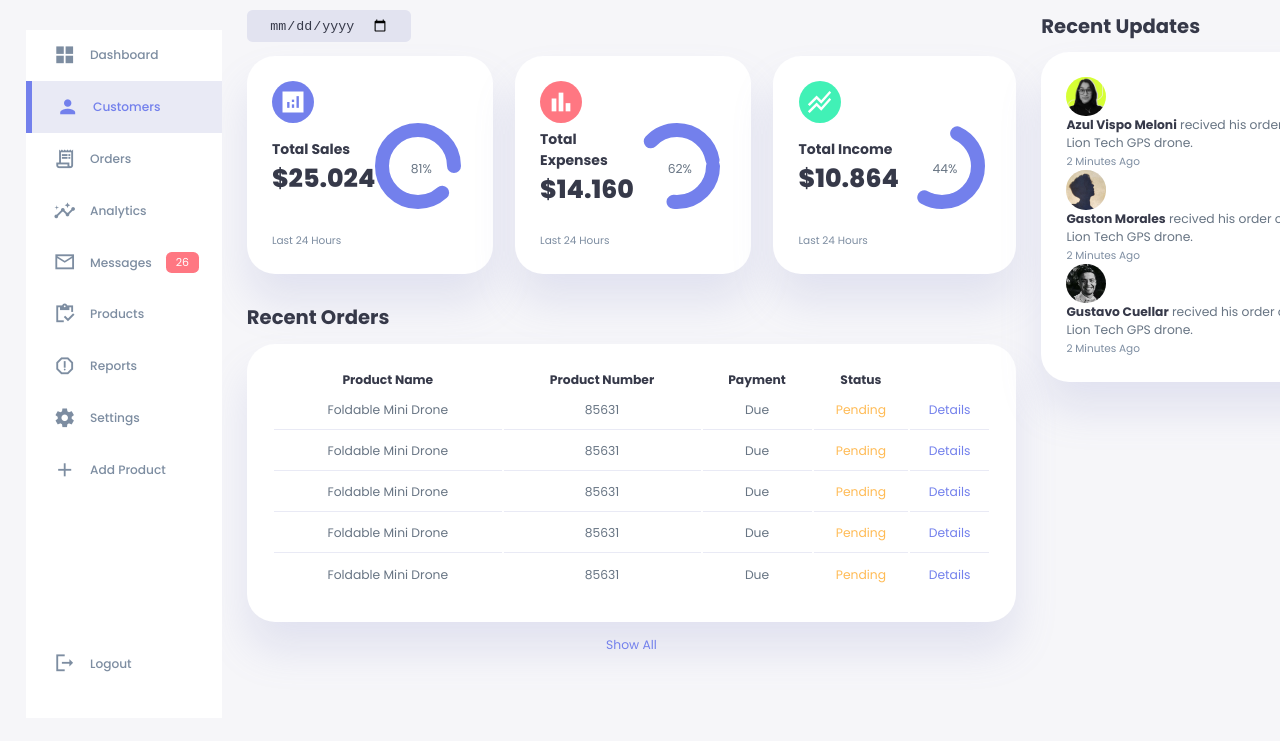
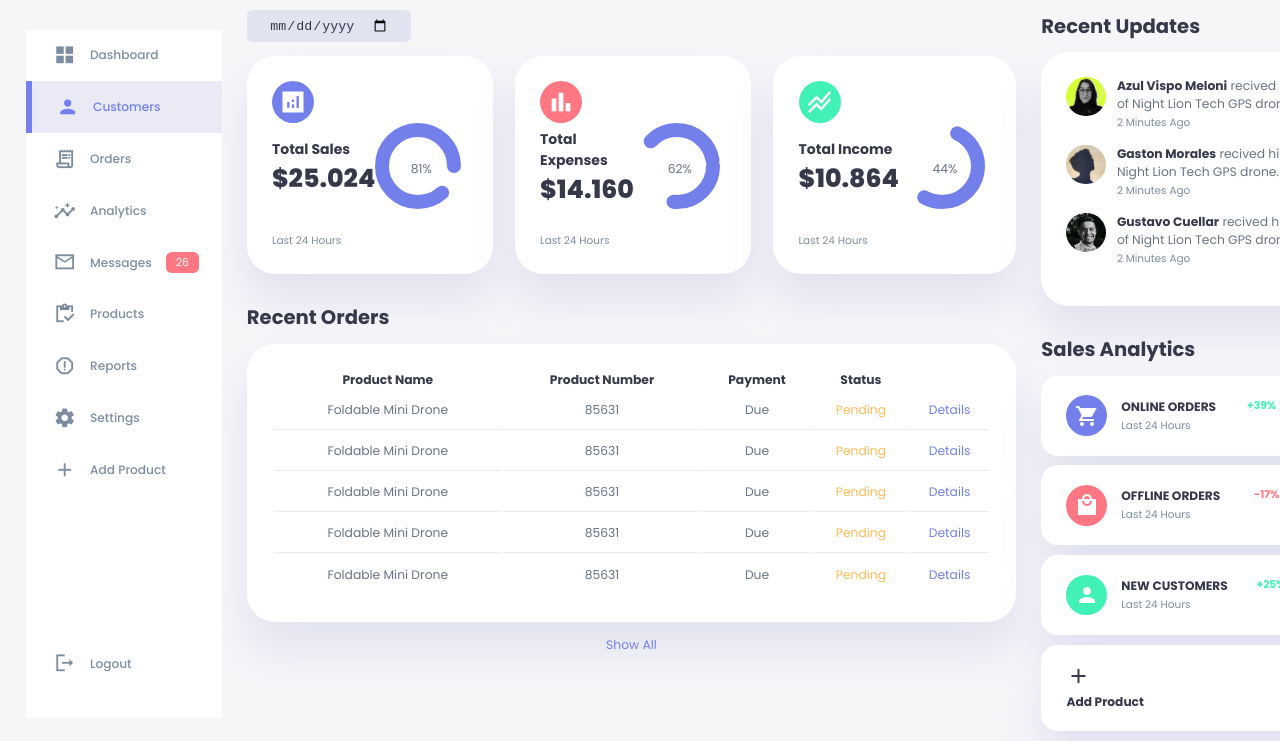
Before and after one commit to adrianlopzv/admin-dashboard, a plain HTML site: page index.html in a window 1280 px wide. Shown: the part 62-803 px from the top of the page. Drawn offline with Linux system fonts and the light colour scheme.

Commit message:
Cambios en section Right y estilos agregados

```diff
--- a/index.html
+++ b/index.html
@@ -239,6 +239,55 @@
                     </div>
                 </div>
             </div>
+            <!-- -----------END RECENT UPDATES---------- -->
+            <div class="sales-analytics">
+                <h2>Sales Analytics</h2>
+                <div class="item online">
+                    <div class="icon">
+                        <span class="material-icons-sharp">shopping_cart</span>
+                    </div>
+                    <div class="right">
+                        <div class="info">
+                            <h3>ONLINE ORDERS</h3>
+                            <small class="text-muted">Last 24 Hours</small>
+                        </div>
+                        <h5 class="success">+39%</h5>
+                        <h3>3849</h3>
+                    </div>
+                </div>
+                <div class="item offline">
+                    <div class="icon">
+                        <span class="material-icons-sharp">local_mall</span>
+                    </div>
+                    <div class="right">
+                        <div class="info">
+                            <h3>OFFLINE ORDERS</h3>
+                            <small class="text-muted">Last 24 Hours</small>
+                        </div>
+                        <h5 class="danger">-17%</h5>
+                        <h3>1100 </h3>
+                    </div>
+                </div>
+                <div class="item customers">
+                    <div class="icon">
+                        <span class="material-icons-sharp">person</span>
+                    </div>
+                    <div class="right">
+                        <div class="info">
+                            <h3>NEW CUSTOMERS</h3>
+                            <small class="text-muted">Last 24 Hours</small>
+                        </div>
+                        <h5 class="success">+25%</h5>
+                        <h3>849</h3>
+                    </div>
+                </div>
+                <div class="item add-product">
+                    <div>
+                        <span class="material-icons-sharp">add</span>
+                        <h3>Add Product</h3>
+                    </div>
+                </div>
+            </div>
        </div>
     </div>
 </body>
--- a/style.css
+++ b/style.css
@@ -447,3 +447,59 @@ main .recent-orders a {
 .right .recent-updates .updates:hover {
     box-shadow: none;
 }
+
+.right .recent-updates .updates .update {
+    display: grid;
+    grid-template-columns: 2.6rem auto;
+    gap: 1rem;
+    margin-bottom: 1rem;
+}
+
+/* ============SALES ANALYTICS=============== */
+.right .sales-analytics {
+    margin-top: 2rem;
+}
+
+.right .sales-analytics h2 {
+    margin-bottom: 0.8rem;
+}
+
+.right .sales-analytics .item {
+    background: var(--color-white);
+    display: flex;
+    align-items: center;
+    gap: 1rem;
+    margin-bottom: 0.7rem;
+    padding: 1.4rem var(--card-padding);
+    border-radius: var(--border-radius-3);
+    box-shadow: var(--box-shadow);
+    transition: all 300ms ease;
+}
+
+.right .sales-analytics .item:hover{
+    box-shadow: none;
+}
+
+.right .sales-analytics .item .right {
+    display: flex;
+    justify-content: space-between;
+    align-items: start;
+    margin: 0;
+    width: 100%;
+}
+
+.right .sales-analytics .item .icon {
+    padding: 0.6rem;
+    color: var(--color-white);
+    border-radius: 50%;
+    display: flex;
+    background: var(--color-primary);
+}
+
+.right .sales-analytics .item.offline .icon {
+    background: var(--color-danger);
+}
+
+.right .sales-analytics .item.customers .icon {
+    background: var(--color-success);
+}
```
